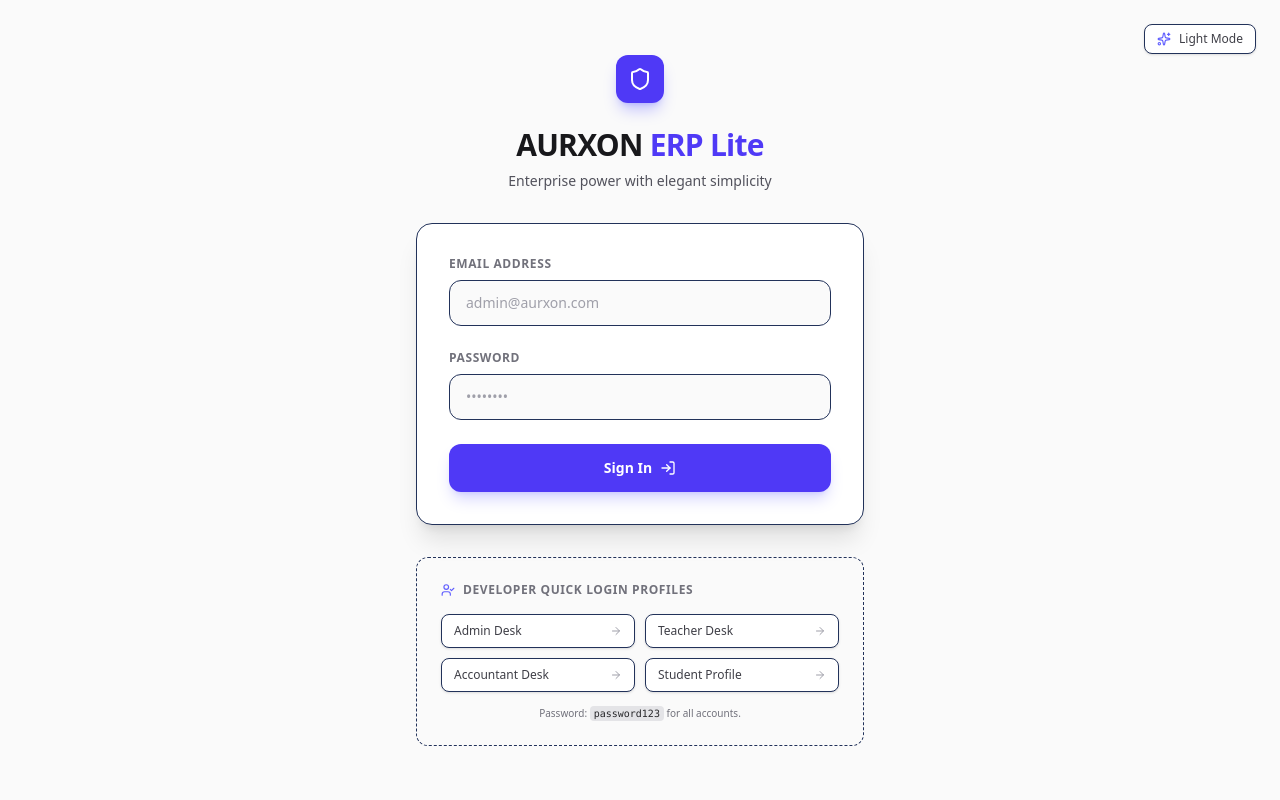
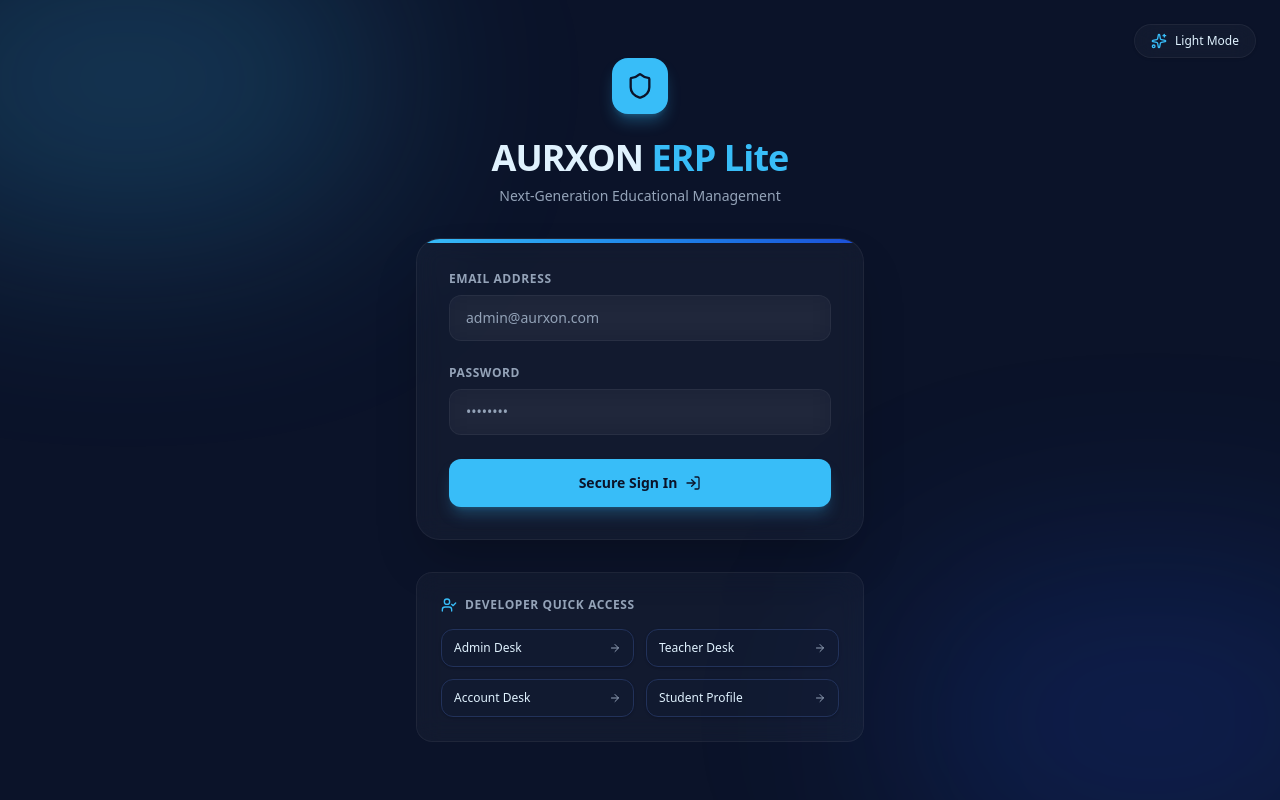
Before and after one commit to CodeSage4D/aurxon-erp-lite, a Next.js app in the folder frontend/: page / in a window 1280 px wide. Built offline with nearby package versions, Linux system fonts and the light colour scheme.

Commit message:
style(frontend): revamp login page with premium glassmorphism theme

```diff
--- a/frontend/src/app/page.tsx
+++ b/frontend/src/app/page.tsx
@@ -13,7 +13,6 @@ export default function LoginPage() {
   const [error, setError] = useState('');
   const [theme, setTheme] = useState('dark');
 
-  // Apply default theme to body class
   useEffect(() => {
     document.documentElement.classList.add('dark');
   }, []);
@@ -44,50 +43,54 @@ export default function LoginPage() {
     }
   };
 
-  // Helper autofill credentials
   const autofill = (roleEmail: string) => {
     setEmail(roleEmail);
     setPassword('password123');
   };
 
   return (
-    <div className="flex min-h-screen items-center justify-center bg-zinc-50 px-4 transition-colors duration-300 dark:bg-zinc-950 sm:px-6">
+    <div className="flex min-h-screen items-center justify-center bg-background px-4 transition-colors duration-500 sm:px-6 relative overflow-hidden">
+      {/* Decorative background blobs */}
+      <div className="absolute top-[-10%] left-[-10%] h-[40%] w-[40%] rounded-full bg-primary/20 blur-[100px] pointer-events-none" />
+      <div className="absolute bottom-[-10%] right-[-10%] h-[40%] w-[40%] rounded-full bg-accent/20 blur-[100px] pointer-events-none" />
+
       {/* Top right theme toggle */}
-      <div className="absolute top-6 right-6">
+      <div className="absolute top-6 right-6 z-10">
         <button
           onClick={toggleTheme}
-          className="flex items-center gap-2 rounded-lg border border-zinc-200 bg-white px-3 py-1.5 text-xs font-medium text-zinc-700 shadow-sm transition hover:bg-zinc-50 dark:border-zinc-800 dark:bg-zinc-900 dark:text-zinc-300 dark:hover:bg-zinc-800"
+          className="glass flex items-center gap-2 rounded-full px-4 py-2 text-xs font-medium text-foreground shadow-sm hover-lift transition-all"
         >
-          <Sparkles className="h-3.5 w-3.5 text-indigo-500" />
+          <Sparkles className="h-4 w-4 text-primary" />
           <span>{theme === 'dark' ? 'Light Mode' : 'Dark Mode'}</span>
         </button>
       </div>
 
-      <div className="w-full max-w-md space-y-8">
+      <div className="w-full max-w-md space-y-8 z-10 relative">
         {/* Branding header */}
         <div className="text-center">
-          <div className="mx-auto flex h-12 w-12 items-center justify-center rounded-xl bg-indigo-600 text-white shadow-lg shadow-indigo-500/35 dark:shadow-indigo-500/15">
-            <Shield className="h-6 w-6" />
+          <div className="mx-auto flex h-14 w-14 items-center justify-center rounded-2xl bg-primary text-primary-foreground shadow-lg shadow-primary/30 hover-lift">
+            <Shield className="h-7 w-7" />
           </div>
-          <h2 className="mt-6 text-3xl font-extrabold tracking-tight text-zinc-900 dark:text-white">
-            AURXON <span className="text-indigo-600 dark:text-indigo-400">ERP Lite</span>
+          <h2 className="mt-6 text-4xl font-extrabold tracking-tight text-foreground">
+            AURXON <span className="text-primary">ERP Lite</span>
           </h2>
-          <p className="mt-2 text-sm text-zinc-600 dark:text-zinc-400">
-            Enterprise power with elegant simplicity
+          <p className="mt-2 text-sm text-muted-foreground font-medium">
+            Next-Generation Educational Management
           </p>
         </div>
 
         {/* Login form Card */}
-        <div className="rounded-2xl border border-zinc-200/80 bg-white p-8 shadow-xl transition-colors duration-300 dark:border-zinc-800/80 dark:bg-zinc-900/60 dark:backdrop-blur-md">
+        <div className="glass rounded-3xl p-8 shadow-2xl relative overflow-hidden border border-border">
+          <div className="absolute top-0 left-0 w-full h-1 bg-gradient-to-r from-primary to-accent" />
           <form className="space-y-6" onSubmit={handleLogin}>
             {error && (
-              <div className="rounded-lg border border-red-200 bg-red-50 p-3 text-xs font-medium text-red-800 dark:border-red-900/50 dark:bg-red-950/30 dark:text-red-400">
+              <div className="rounded-xl border border-destructive/30 bg-destructive/10 p-3 text-xs font-medium text-destructive backdrop-blur-sm">
                 {error}
               </div>
             )}
 
             <div>
-              <label className="block text-xs font-semibold uppercase tracking-wider text-zinc-500 dark:text-zinc-400">
+              <label className="block text-xs font-bold uppercase tracking-wider text-muted-foreground mb-2">
                 Email Address
               </label>
               <input
@@ -96,13 +99,13 @@ export default function LoginPage() {
                 value={email}
                 onChange={(e) => setEmail(e.target.value)}
                 placeholder="admin@aurxon.com"
-                className="mt-2 w-full rounded-xl border border-zinc-200 bg-zinc-50 px-4 py-3 text-sm text-zinc-950 placeholder-zinc-400 outline-none transition focus:border-indigo-500 focus:bg-white focus:ring-2 focus:ring-indigo-500/20 dark:border-zinc-800 dark:bg-zinc-950 dark:text-white dark:focus:border-indigo-500 dark:focus:bg-zinc-900"
+                className="w-full rounded-xl border border-border bg-input/50 px-4 py-3 text-sm text-foreground placeholder-muted-foreground outline-none transition focus:border-primary focus:ring-2 focus:ring-primary/20 glass"
               />
             </div>
 
             <div>
-              <div className="flex items-center justify-between">
-                <label className="block text-xs font-semibold uppercase tracking-wider text-zinc-500 dark:text-zinc-400">
+              <div className="flex items-center justify-between mb-2">
+                <label className="block text-xs font-bold uppercase tracking-wider text-muted-foreground">
                   Password
                 </label>
               </div>
@@ -112,20 +115,20 @@ export default function LoginPage() {
                 value={password}
                 onChange={(e) => setPassword(e.target.value)}
                 placeholder="••••••••"
-                className="mt-2 w-full rounded-xl border border-zinc-200 bg-zinc-50 px-4 py-3 text-sm text-zinc-950 placeholder-zinc-400 outline-none transition focus:border-indigo-500 focus:bg-white focus:ring-2 focus:ring-indigo-500/20 dark:border-zinc-800 dark:bg-zinc-950 dark:text-white dark:focus:border-indigo-500 dark:focus:bg-zinc-900"
+                className="w-full rounded-xl border border-border bg-input/50 px-4 py-3 text-sm text-foreground placeholder-muted-foreground outline-none transition focus:border-primary focus:ring-2 focus:ring-primary/20 glass"
               />
             </div>
 
             <button
               type="submit"
               disabled={loading}
-              className="flex w-full items-center justify-center gap-2 rounded-xl bg-indigo-600 px-4 py-3.5 text-sm font-semibold text-white shadow-lg shadow-indigo-500/25 transition hover:bg-indigo-500 active:scale-[0.98] disabled:pointer-events-none disabled:opacity-50 dark:shadow-indigo-500/10"
+              className="flex w-full items-center justify-center gap-2 rounded-xl bg-primary px-4 py-3.5 text-sm font-bold text-primary-foreground shadow-lg shadow-primary/25 transition hover:scale-[1.02] active:scale-[0.98] disabled:pointer-events-none disabled:opacity-50"
             >
               {loading ? (
-                <span>Verifying credentials...</span>
+                <span>Authenticating...</span>
               ) : (
                 <>
-                  <span>Sign In</span>
+                  <span>Secure Sign In</span>
                   <LogIn className="h-4 w-4" />
                 </>
               )}
@@ -134,44 +137,41 @@ export default function LoginPage() {
         </div>
 
         {/* Quick login shortcuts for testing */}
-        <div className="rounded-xl border border-dashed border-zinc-200 bg-zinc-50/50 p-6 dark:border-zinc-800 dark:bg-zinc-900/20">
-          <div className="flex items-center gap-2 text-xs font-semibold uppercase tracking-wider text-zinc-500 dark:text-zinc-400">
-            <UserCheck className="h-3.5 w-3.5 text-indigo-500" />
-            <span>Developer Quick Login Profiles</span>
+        <div className="glass rounded-2xl p-6 border border-border">
+          <div className="flex items-center gap-2 text-xs font-bold uppercase tracking-wider text-muted-foreground mb-4">
+            <UserCheck className="h-4 w-4 text-primary" />
+            <span>Developer Quick Access</span>
           </div>
-          <div className="mt-4 grid grid-cols-2 gap-2.5">
+          <div className="grid grid-cols-2 gap-3">
             <button
               onClick={() => autofill('admin@aurxon.com')}
-              className="flex items-center justify-between rounded-lg border border-zinc-200 bg-white px-3 py-2 text-left text-xs font-medium text-zinc-700 shadow-sm transition hover:border-indigo-500 dark:border-zinc-800 dark:bg-zinc-900 dark:text-zinc-300 dark:hover:border-indigo-500/50"
+              className="flex items-center justify-between rounded-xl border border-border bg-card/40 px-3 py-2.5 text-left text-xs font-medium text-foreground shadow-sm transition hover:border-primary hover:bg-card/80"
             >
               <span>Admin Desk</span>
-              <ArrowRight className="h-3 w-3 text-zinc-400" />
+              <ArrowRight className="h-3 w-3 text-muted-foreground" />
             </button>
             <button
               onClick={() => autofill('teacher1@aurxon.com')}
-              className="flex items-center justify-between rounded-lg border border-zinc-200 bg-white px-3 py-2 text-left text-xs font-medium text-zinc-700 shadow-sm transition hover:border-indigo-500 dark:border-zinc-800 dark:bg-zinc-900 dark:text-zinc-300 dark:hover:border-indigo-500/50"
+              className="flex items-center justify-between rounded-xl border border-border bg-card/40 px-3 py-2.5 text-left text-xs font-medium text-foreground shadow-sm transition hover:border-primary hover:bg-card/80"
             >
               <span>Teacher Desk</span>
-              <ArrowRight className="h-3 w-3 text-zinc-400" />
+              <ArrowRight className="h-3 w-3 text-muted-foreground" />
             </button>
             <button
               onClick={() => autofill('accountant@aurxon.com')}
-              className="flex items-center justify-between rounded-lg border border-zinc-200 bg-white px-3 py-2 text-left text-xs font-medium text-zinc-700 shadow-sm transition hover:border-indigo-500 dark:border-zinc-800 dark:bg-zinc-900 dark:text-zinc-300 dark:hover:border-indigo-500/50"
+              className="flex items-center justify-between rounded-xl border border-border bg-card/40 px-3 py-2.5 text-left text-xs font-medium text-foreground shadow-sm transition hover:border-primary hover:bg-card/80"
             >
-              <span>Accountant Desk</span>
-              <ArrowRight className="h-3 w-3 text-zinc-400" />
+              <span>Account Desk</span>
+              <ArrowRight className="h-3 w-3 text-muted-foreground" />
             </button>
             <button
               onClick={() => autofill('student@aurxon.com')}
-              className="flex items-center justify-between rounded-lg border border-zinc-200 bg-white px-3 py-2 text-left text-xs font-medium text-zinc-700 shadow-sm transition hover:border-indigo-500 dark:border-zinc-800 dark:bg-zinc-900 dark:text-zinc-300 dark:hover:border-indigo-500/50"
+              className="flex items-center justify-between rounded-xl border border-border bg-card/40 px-3 py-2.5 text-left text-xs font-medium text-foreground shadow-sm transition hover:border-primary hover:bg-card/80"
             >
               <span>Student Profile</span>
-              <ArrowRight className="h-3 w-3 text-zinc-400" />
+              <ArrowRight className="h-3 w-3 text-muted-foreground" />
             </button>
           </div>
-          <p className="mt-3.5 text-center text-[10px] text-zinc-500 dark:text-zinc-400">
-            Password: <code className="rounded bg-zinc-200 px-1 py-0.5 text-zinc-800 dark:bg-zinc-800 dark:text-zinc-300">password123</code> for all accounts.
-          </p>
         </div>
       </div>
     </div>
```
